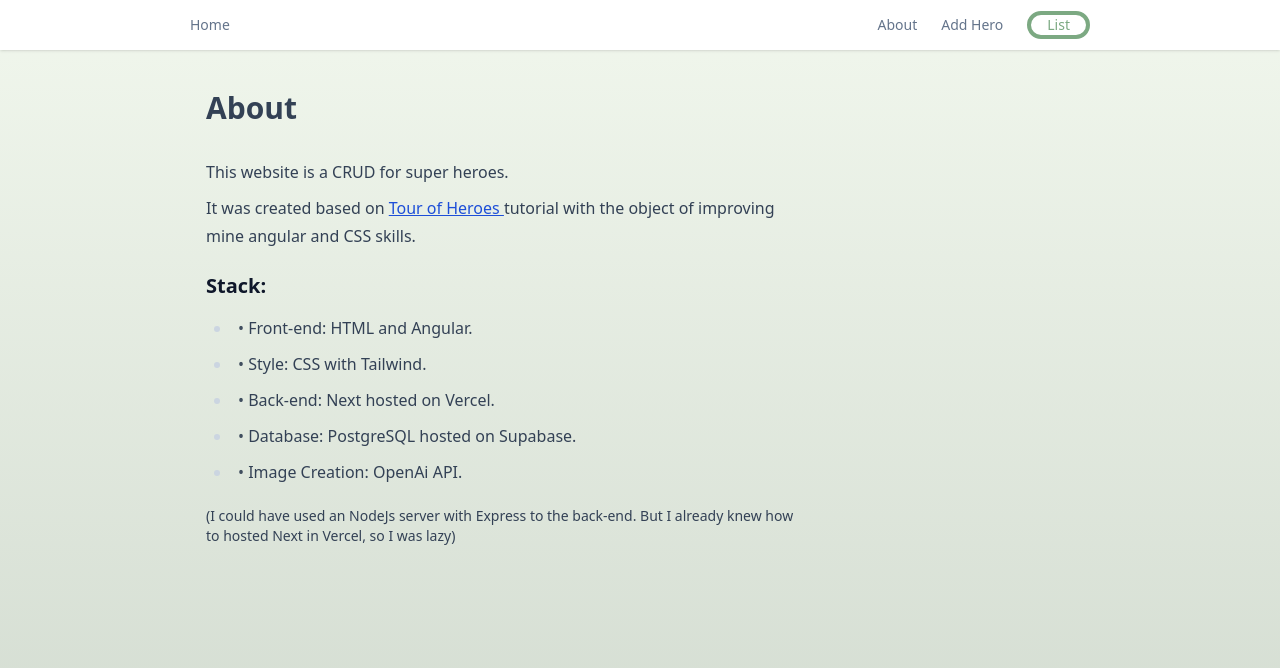
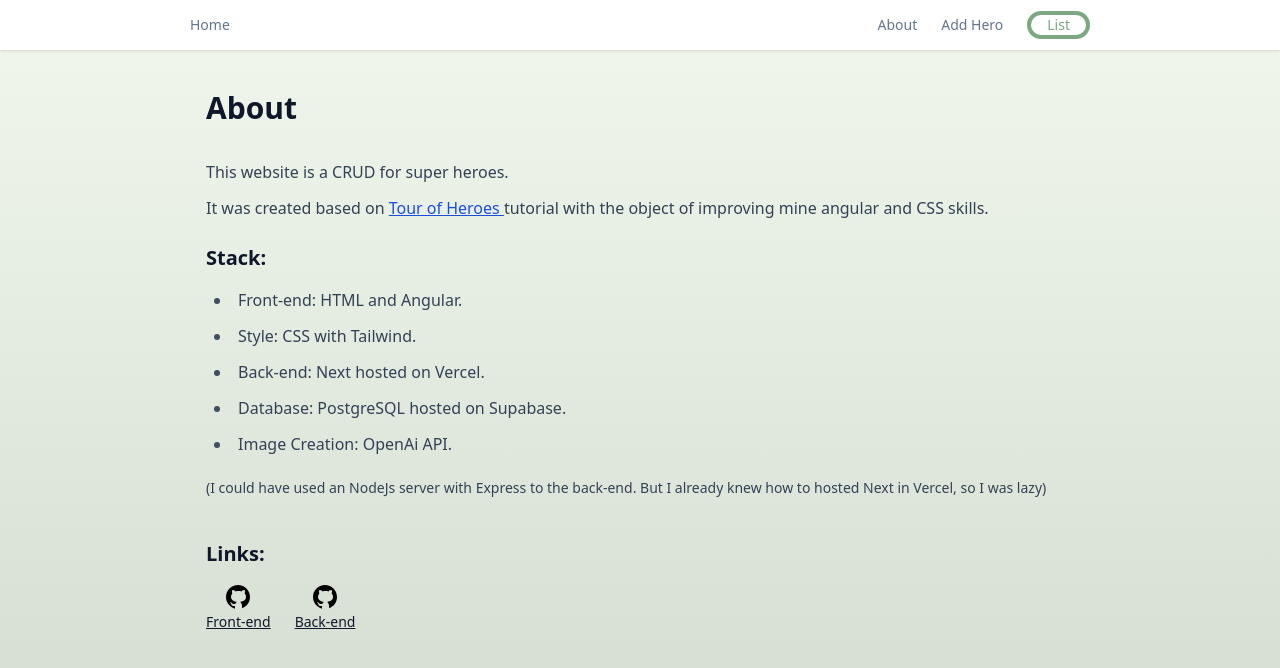
Before and after one commit to GustavoSasaki/hero-front-end, an Angular app: page /about in a window 1280 px wide. Shown: the top 668 px of the page. Built offline with nearby package versions, Linux system fonts and the light colour scheme.

Commit message:
improve style of about

```diff
--- a/src/app/about/about.component.css
+++ b/src/app/about/about.component.css
@@ -1,4 +1,3 @@
-li::before {
-    content: "• ";
+li::marker {
     color: #404e5f;
-  }
+}
--- a/src/app/about/about.component.html
+++ b/src/app/about/about.component.html
@@ -1,6 +1,6 @@
-<div class="container mt-10">
-    <h2 class="text-3xl font-semibold mb-8 text-slate-700 ">About</h2>
-    <div class="font-medium text-slate-700 prose prose-slate hover:prose-a:text-blue-800 prose-a:text-blue-700">
+<div class="container mt-10 prose prose-slate">
+    <h2 class="text-3xl font-semibold mb-8 ">About</h2>
+    <div class="font-medium text-slate-700  hover:prose-a:text-blue-800 prose-a:text-blue-700">
         <p class="mb-2">This website is a CRUD for super heroes. </p>
         <div>It was created based on
             <a href="https://angular.io/tutorial/tour-of-heroes">Tour of Heroes </a> tutorial with the object of
@@ -20,4 +20,25 @@
             how to hosted Next in Vercel, so I was lazy)
         </p>
     </div>
+
+    <h3 class="pt-2">Links:</h3>
+    <div class="flex gap-6">
+        <a class="flex flex-col items-center" href="https://github.com/GustavoSasaki/hero-front-end">
+            <svg xmlns="http://www.w3.org/2000/svg" viewBox="0 0 30 30" width="30px" height="30px">
+                <path
+                    d="M15,3C8.373,3,3,8.373,3,15c0,5.623,3.872,10.328,9.092,11.63C12.036,26.468,12,26.28,12,26.047v-2.051 c-0.487,0-1.303,0-1.508,0c-0.821,0-1.551-0.353-1.905-1.009c-0.393-0.729-0.461-1.844-1.435-2.526 c-0.289-0.227-0.069-0.486,0.264-0.451c0.615,0.174,1.125,0.596,1.605,1.222c0.478,0.627,0.703,0.769,1.596,0.769 c0.433,0,1.081-0.025,1.691-0.121c0.328-0.833,0.895-1.6,1.588-1.962c-3.996-0.411-5.903-2.399-5.903-5.098 c0-1.162,0.495-2.286,1.336-3.233C9.053,10.647,8.706,8.73,9.435,8c1.798,0,2.885,1.166,3.146,1.481C13.477,9.174,14.461,9,15.495,9 c1.036,0,2.024,0.174,2.922,0.483C18.675,9.17,19.763,8,21.565,8c0.732,0.731,0.381,2.656,0.102,3.594 c0.836,0.945,1.328,2.066,1.328,3.226c0,2.697-1.904,4.684-5.894,5.097C18.199,20.49,19,22.1,19,23.313v2.734 c0,0.104-0.023,0.179-0.035,0.268C23.641,24.676,27,20.236,27,15C27,8.373,21.627,3,15,3z" />
+            </svg>
+            <p class="text-sm mt-0">Front-end</p>
+        </a>
+
+        <a class="flex flex-col items-center" href="https://github.com/GustavoSasaki/hero-back-end">
+            <svg xmlns="http://www.w3.org/2000/svg" viewBox="0 0 30 30" width="30px" height="30px">
+                <path
+                    d="M15,3C8.373,3,3,8.373,3,15c0,5.623,3.872,10.328,9.092,11.63C12.036,26.468,12,26.28,12,26.047v-2.051 c-0.487,0-1.303,0-1.508,0c-0.821,0-1.551-0.353-1.905-1.009c-0.393-0.729-0.461-1.844-1.435-2.526 c-0.289-0.227-0.069-0.486,0.264-0.451c0.615,0.174,1.125,0.596,1.605,1.222c0.478,0.627,0.703,0.769,1.596,0.769 c0.433,0,1.081-0.025,1.691-0.121c0.328-0.833,0.895-1.6,1.588-1.962c-3.996-0.411-5.903-2.399-5.903-5.098 c0-1.162,0.495-2.286,1.336-3.233C9.053,10.647,8.706,8.73,9.435,8c1.798,0,2.885,1.166,3.146,1.481C13.477,9.174,14.461,9,15.495,9 c1.036,0,2.024,0.174,2.922,0.483C18.675,9.17,19.763,8,21.565,8c0.732,0.731,0.381,2.656,0.102,3.594 c0.836,0.945,1.328,2.066,1.328,3.226c0,2.697-1.904,4.684-5.894,5.097C18.199,20.49,19,22.1,19,23.313v2.734 c0,0.104-0.023,0.179-0.035,0.268C23.641,24.676,27,20.236,27,15C27,8.373,21.627,3,15,3z" />
+            </svg>
+            <p class="text-sm mt-0">Back-end</p>
+        </a>
+    </div>
+
+    <div class="h-[40px]"></div>
 </div>
--- a/src/app/hero.service.ts
+++ b/src/app/hero.service.ts
@@ -6,6 +6,7 @@
 //to-do:
 // find better colors
 //improve main page
+// add loading
 
 @Injectable({
   providedIn: 'root'
```
